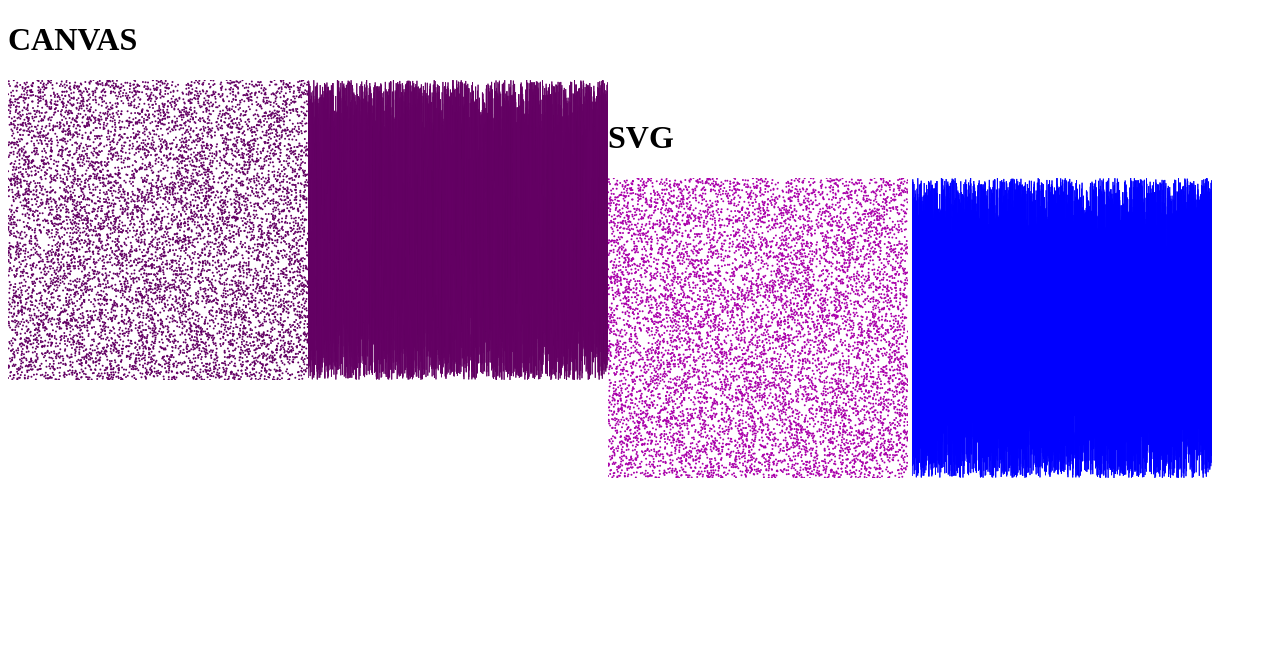
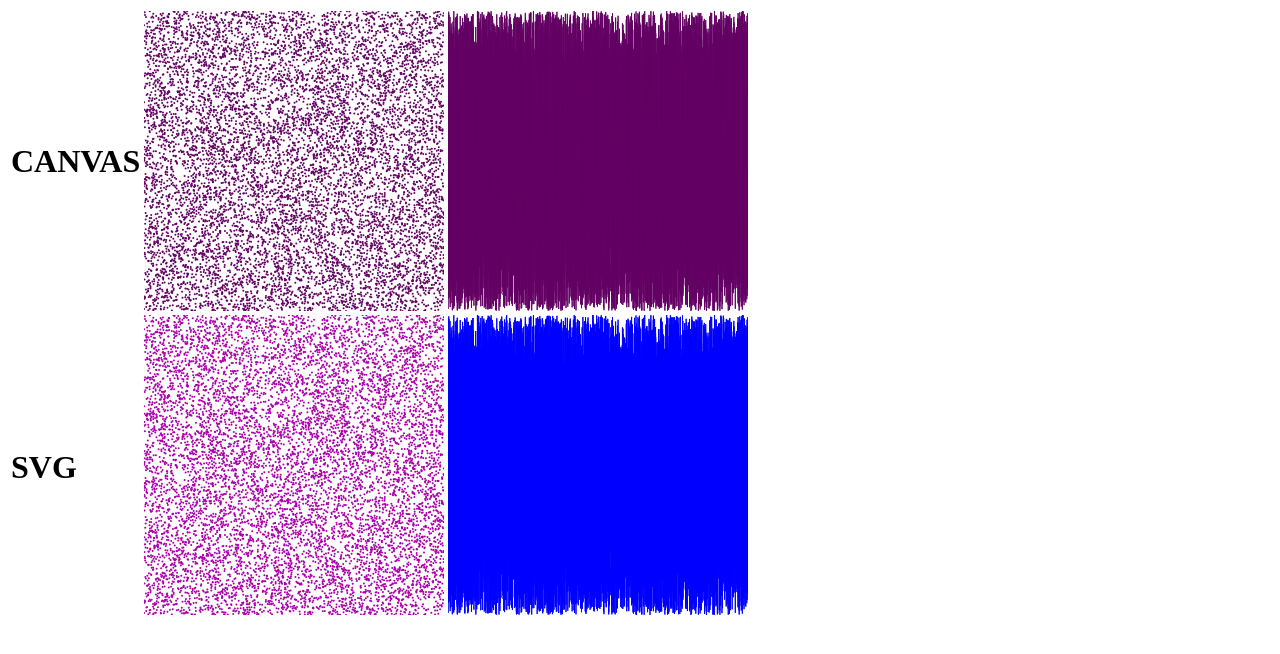
Before and after one commit to teamdandelion/canvas-vs-svg, a plain HTML site: page index.html in a window 1280 px wide. Drawn offline with Linux system fonts and the light colour scheme.

Commit message:
Use table to make presentation better.

```diff
--- a/index.html
+++ b/index.html
@@ -13,21 +13,19 @@
   </style>
 </head>
 <body>
-  <span>
-  <h1> CANVAS </h1>
-  <span id="outercanvas" style="float: left;">
-    <canvas id="canvas"></canvas>
-  </span>
-  <span id="outerline" style="float: left;">
-    <canvas id="linecanvas"><canvas>
-  </span>
-</span>
 
-<br>
-  <span>
-  <h1> SVG </h1>
-  <svg id="svg"></svg>
+  <table>
+    <tr>
+      <td><h1>CANVAS</h1></td>
+      <td><span id="outercanvas" style="float: left;"><canvas id="canvas"></canvas></span></td>
+      <td><span id="outerline" style="float: left;"><canvas id="linecanvas"><canvas></span></td>
+    </tr>
 
-  <svg id="line"><svg>
-  </span>
+    <tr>
+      <td><h1> SVG </h1></td>
+      <td><svg id="svg"></svg></td>
+      <td><svg id="line"></svg></td>
+    </tr>
+  </table>
+
 </body>
```
